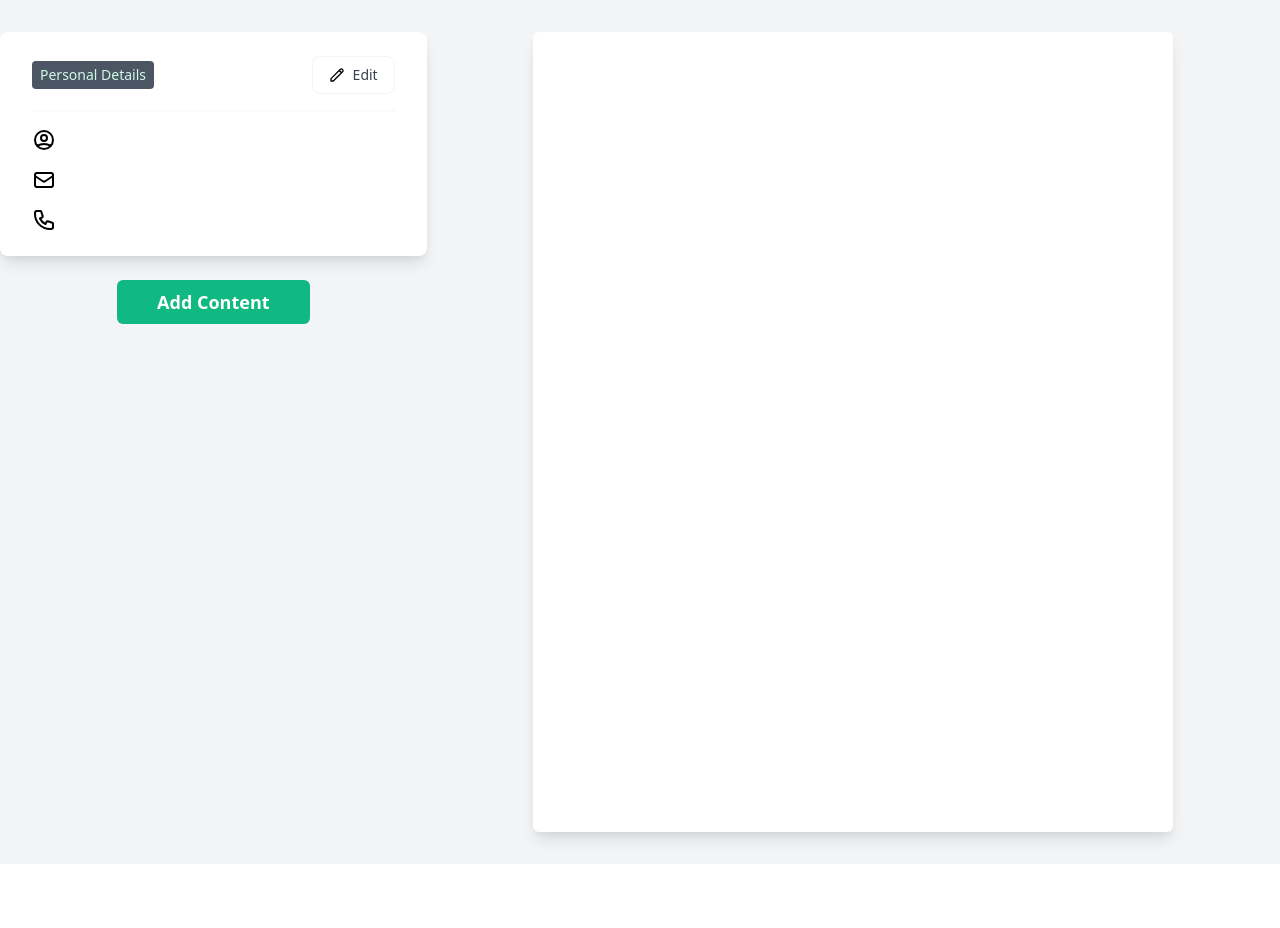
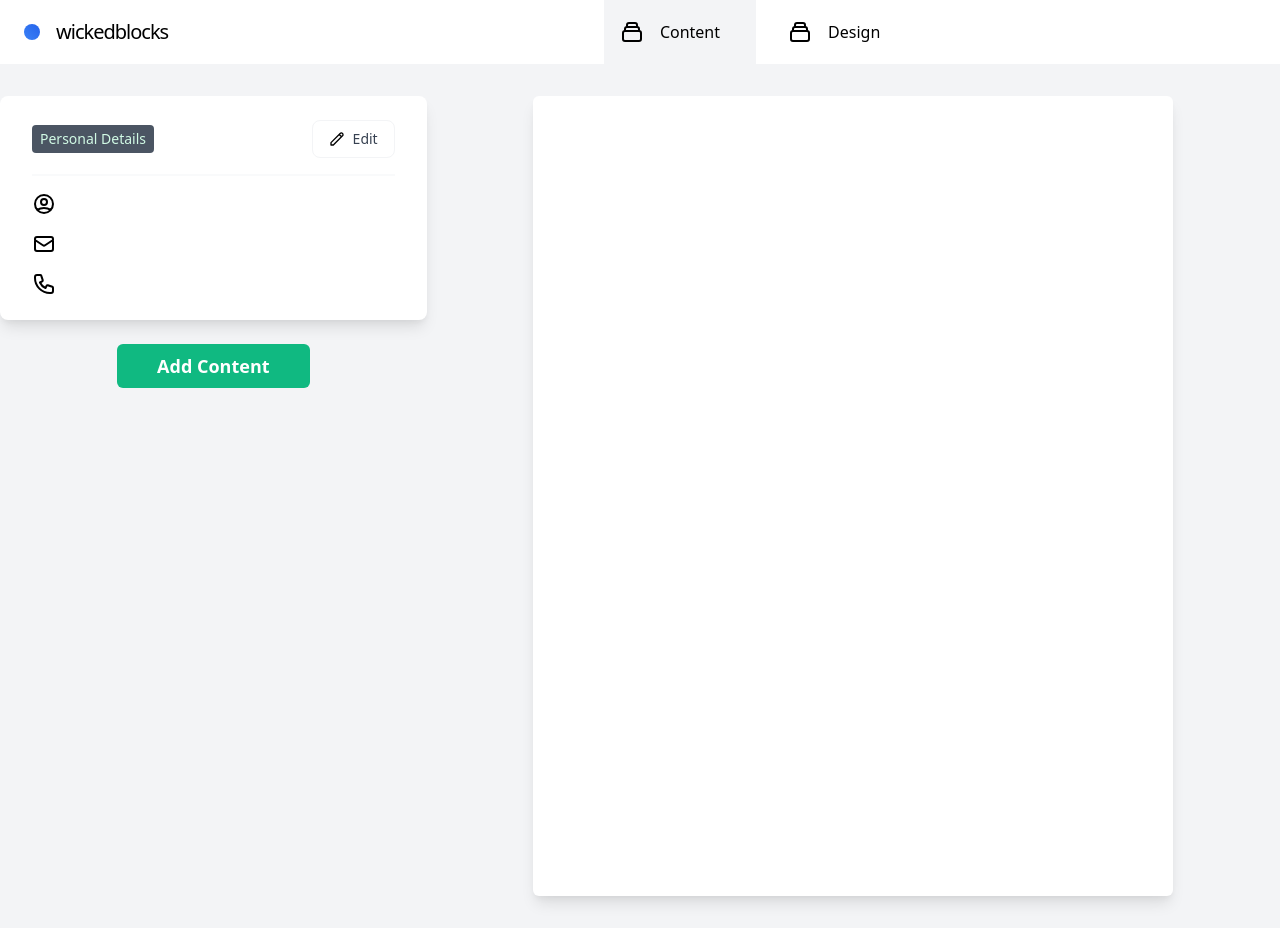
Before and after one commit to benlittlenz/resume-builder, a React (Create React App) app: page / in a window 1280 px wide. Before the commit the page ends 864 px from the top, so only its background shows below. Built offline with nearby package versions, Linux system fonts and the light colour scheme.

Commit message:
added navbar

```diff
--- a/src/components/Builder.tsx
+++ b/src/components/Builder.tsx
@@ -6,6 +6,7 @@ import { useAppSelector } from '../app/hooks';
 
 import { Name } from './PersonsalDetails/Output/Name'
 import { Contact } from './PersonsalDetails/Output/Contact'
+import { Navbar } from './Navbar'
 import { AddContent } from './AddContent'
 export function Builder() {
   const [showModal, setShowModal] = useState(false)
@@ -13,6 +14,7 @@ export function Builder() {
 
   return (
     <div>
+      <Navbar />
       <div className="flex items-center bg-gray-100">
         <div className="h-screen w-4/12">
           <PersonalDetails />
--- /dev/null
+++ b/src/components/Navbar.tsx
@@ -0,0 +1,36 @@
+import React from 'react';
+
+export function Navbar() {
+  return (
+    <div className="container items-center">
+      <div className="text-blueGray-700 transition duration-500 ease-in-out transform bg-white  rounded-lg ">
+        <div className="flex flex-col flex-wrap mx-auto md:items-center md:flex-row">
+          <a href="/" className="pr-2 lg:pr-8 lg:px-6 focus:outline-none">
+            <div className="inline-flex items-center">
+              <div className="w-2 h-2 p-2 mr-2 rounded-full bg-gradient-to-tr from-blue-500 to-blue-600">
+              </div>
+              <h2 className="block p-2 text-xl font-medium tracking-tighter text-black transition duration-500 ease-in-out transform cursor-pointer hover:text-blueGray-500 lg:text-x lg:mr-8"> wickedblocks </h2>
+            </div>
+          </a>
+          <nav className="flex flex-wrap items-center justify-center text-base md:ml-auto md:mr-auto">
+            <ul className="items-center inline-block list-none lg:inline-flex">
+              <li className="flex items-center bg-gray-100 h-full px-4 py-4 mr-4">
+                <svg xmlns="http://www.w3.org/2000/svg" className="h-6 w-6" fill="none" viewBox="0 0 24 24" stroke="currentColor">
+                  <path stroke-linecap="round" stroke-linejoin="round" stroke-width="2" d="M19 11H5m14 0a2 2 0 012 2v6a2 2 0 01-2 2H5a2 2 0 01-2-2v-6a2 2 0 012-2m14 0V9a2 2 0 00-2-2M5 11V9a2 2 0 012-2m0 0V5a2 2 0 012-2h6a2 2 0 012 2v2M7 7h10" />
+                </svg>
+                <a href="#" className="px-4 py-1 mr-1 text-base text-blueGray-500 transition duration-500 ease-in-out transform rounded-md focus:shadow-outline focus:outline-none focus:ring-2 ring-offset-current ring-offset-2 hover:text-black ">Content</a>
+              </li>
+              <li className="flex items-center hover:bg-gray-50 h-full px-4 py-4">
+                <svg xmlns="http://www.w3.org/2000/svg" className="h-6 w-6" fill="none" viewBox="0 0 24 24" stroke="currentColor">
+                  <path stroke-linecap="round" stroke-linejoin="round" stroke-width="2" d="M19 11H5m14 0a2 2 0 012 2v6a2 2 0 01-2 2H5a2 2 0 01-2-2v-6a2 2 0 012-2m14 0V9a2 2 0 00-2-2M5 11V9a2 2 0 012-2m0 0V5a2 2 0 012-2h6a2 2 0 012 2v2M7 7h10" />
+                </svg>
+                <a href="#" className="px-4 py-1 mr-1 text-base text-blueGray-500 transition duration-500 ease-in-out transform rounded-md focus:shadow-outline focus:outline-none focus:ring-2 ring-offset-current ring-offset-2 hover:text-black ">Design</a>
+              </li>
+            </ul>
+          </nav>
+        </div>
+      </div>
+    </div>
+
+  )
+}
```
